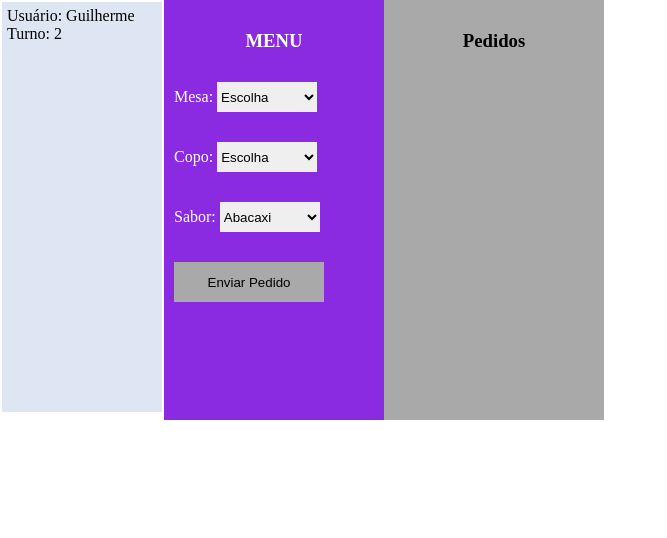
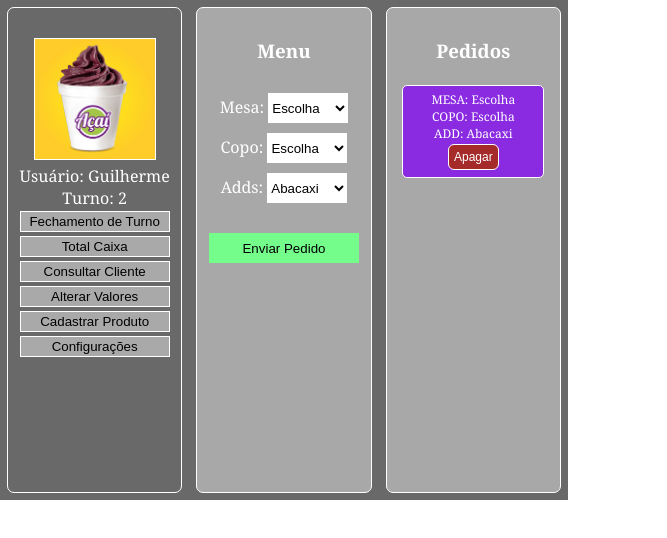
Before and after one commit to GuilhermeDiechiete/PROJETOS, a plain HTML site: page 04.SISTEMA AÇAI/ProjetoNV1/index.html in a window 1280 px wide. Shown: the whole page, without its empty margins (0-667 px from the left). Drawn offline with Linux system fonts and the light colour scheme.

Commit message:
projeto sistema acai nv2

```diff
--- /dev/null
+++ b/04.SISTEMA AÇAI/ProjetoNV1/assets/css/app.css
@@ -0,0 +1,28 @@
+@charset "UTF_8";
+
+* {
+    margin: 0px;
+    border: 0px;
+    padding: 0px;
+}
+
+.app {
+    background-color: dimgray;
+    max-width: 568px;
+    height: 500px;
+    display: flex;
+}
+.usuario, .menu, .pedidos {
+    width: 180px;
+    text-align: center;
+    padding-top: 30px;
+    margin: 7px;
+    border: white 1px solid;
+    border-radius: 7px;
+    color: white;
+    font-family: Georgia;
+}
+
+h3 {
+    margin-bottom: 20px;
+}
--- /dev/null
+++ b/04.SISTEMA AÇAI/ProjetoNV1/assets/css/sectionMenu.css
@@ -0,0 +1,35 @@
+@charset "UTF_8";
+
+.menu {
+    background-color: rgb(168, 168, 168);
+
+}
+
+.mesa, .tamanho, .sabor {
+    background-color: rgb(255, 255, 255);
+    height: 30px;
+    width: 80px;
+    margin-top: 10px;
+
+}
+
+.mesa:hover {
+    background-color: blueviolet;
+}
+.tamanho:hover {
+    background-color: blueviolet;
+}
+.sabor:hover {
+    background-color: blueviolet;
+}
+
+.enviar {
+    background-color: rgb(117, 253, 140);
+    height: 30px;
+    width: 150px;
+    margin-top: 30px;
+}
+.enviar:hover {
+    background-color: chartreuse;
+    transform: scale(108%);
+}
--- /dev/null
+++ b/04.SISTEMA AÇAI/ProjetoNV1/assets/css/sectionPedidos.css
@@ -0,0 +1,31 @@
+@charset "UTF_8";
+
+.pedidos {
+    background-color: rgb(168, 168, 168);
+}
+
+.item {
+    background-color: blueviolet;
+    margin: 2px 0px 2px 0px;
+    font-size: 12px;
+    width: 130px;
+    display: inline-block;
+    padding: 5px;
+    border-radius: 5px;
+    border: white 1px solid;
+}
+
+.apagar {
+    background-color: brown;
+    padding: 5px;
+    color: white;
+    margin: 2px;
+    font-size: 12px;
+    border-radius: 6px;
+    border: white 1px solid;
+
+}
+
+.apagar:hover {
+    transform: scale(105%);
+}
--- /dev/null
+++ b/04.SISTEMA AÇAI/ProjetoNV1/assets/css/sectionUsuario.css
@@ -0,0 +1,15 @@
+@charset "UTF_8";
+
+.logo {
+    height: 120px;
+    width: 120px;
+    border: white 1px solid;
+}
+
+.btnUsuario {
+    background-color: darkgrey;
+    border: white 1px solid;
+    width: 150px;
+    margin: 2px;
+    padding: 2px;
+}
--- a/04.SISTEMA AÇAI/assets/manu.js
+++ b/04.SISTEMA AÇAI/ProjetoNV1/assets/js/manu.js
@@ -1,14 +1,22 @@
+// LIGAÇÕES COM O HTML
 const opçãoMesa = document.querySelector('.mesa')
 const opçãoTamanho = document.querySelector('.tamanho')
 const opçãoSabor = document.querySelector('.sabor')
-
 const botaoEnviar = document.querySelector('.enviar')
 const registroDePedidos = document.querySelector('.registroPedidos')
 
-// CAPTURANDO EVENTO DE CLICK NO BOTAO
+
+// CAPTURANDO EVENTO DE CLICK NO BOTAO ENVIAR PEDIDO
 botaoEnviar.addEventListener('click', function(){
-    criarPedido()
+    criarPedido()})
 
+document.addEventListener('click', function(e){
+    const el = e.target
+
+    if(el.classList.contains('apagar')){
+        el.parentElement.remove()
+
+    }
 })
 
 function criarLi(){
@@ -25,9 +33,9 @@ function criarPedido(){
 
 }
 function concatenarPedido(){
-    const pedido = `Mesa: ${opçãoMesa.value}
-                    Tamanho: ${opçãoTamanho.value}
-                    Sabor: ${opçãoSabor.value}`
+    const pedido = `MESA: ${opçãoMesa.value}
+                    COPO: ${opçãoTamanho.value}
+                    ADD: ${opçãoSabor.value} `
     return pedido
 }
 
@@ -38,3 +46,11 @@ function criarBotaoApagar(li){
     botaoApagar.setAttribute('class', 'apagar')
     li.appendChild(botaoApagar)
 }
+
+function salvarPedido(){
+    const pedidoSalvo = criarPedido()
+    localStorage.getItem = pedidoSalvo
+    return pedidoSalvo
+}
+
+salvarPedido()
--- a/04.SISTEMA AÇAI/index.html
+++ b/04.SISTEMA AÇAI/ProjetoNV1/index.html
@@ -5,20 +5,34 @@
     <meta http-equiv="X-UA-Compatible" content="IE=edge">
     <meta name="viewport" content="width=device-width, initial-scale=1.0">
     <title>Document</title>
-    <link rel="stylesheet" href="assets/styleUsuario.css">
-    <link rel="stylesheet" href="assets/styleMenu.css">
 
+    <!--CSS-->
+    <link rel="stylesheet" href="assets/css/app.css">
+    <link rel="stylesheet" href="assets/css/sectionUsuario.css">
+    <link rel="stylesheet" href="assets/css/sectionMenu.css">
+    <link rel="stylesheet" href="assets/css/sectionPedidos.css">
 </head>
 <body>
     <section class="app">
+
         <section class="usuario">
+            <img src="assets/img/loog-açai.jpg" alt="logo-sistema" class="logo"> <br>
             <label for="">Usuário:</label>
             <label for="">Guilherme</label> <br>
             <label for="">Turno:</label>
-            <label for="">2</label>
+            <label for="">2</label> <br>
+
+            <button class="btnUsuario">Fechamento de Turno</button>
+            <button class="btnUsuario">Total Caixa</button>
+            <button class="btnUsuario">Consultar Cliente</button>
+            <button class="btnUsuario">Alterar Valores</button>
+            <button class="btnUsuario">Cadastrar Produto</button>
+            <button class="btnUsuario">Configurações</button>
         </section>
+
+
         <section class="menu">
-            <h3> MENU</h3>
+            <h3> Menu</h3>
             <label for="">Mesa:</label>
             <select class="mesa">
                 <option value="Escolha">Escolha</option>
@@ -54,7 +68,7 @@
                 <option value="1LT">1LT</option>
             </select> <br>
 
-            <label for="">Sabor:</label>
+            <label for="">Adds:</label>
             <select class="sabor">
                 <option value="Abacaxi">Abacaxi</option>
                 <option value="Banana">Banana</option>
@@ -77,6 +91,6 @@
 
         </section>
     </section>
-    <script src="assets/manu.js"></script>
+    <script src="assets/js/manu.js"></script>
 </body>
 </html>
--- /dev/null
+++ b/04.SISTEMA AÇAI/ProjetoNV2/assets/css/app.css
@@ -0,0 +1,28 @@
+@charset "UTF_8";
+
+* {
+    margin: 0px;
+    border: 0px;
+    padding: 0px;
+}
+
+.app {
+    background-color: dimgray;
+    max-width: 568px;
+    height: 500px;
+    display: flex;
+}
+.usuario, .menu, .pedidos {
+    width: 180px;
+    text-align: center;
+    padding-top: 30px;
+    margin: 7px;
+    border: white 1px solid;
+    border-radius: 7px;
+    color: white;
+    font-family: Georgia;
+}
+
+h3 {
+    margin-bottom: 20px;
+}
--- /dev/null
+++ b/04.SISTEMA AÇAI/ProjetoNV2/assets/css/sectionMenu.css
@@ -0,0 +1,35 @@
+@charset "UTF_8";
+
+.menu {
+    background-color: rgb(168, 168, 168);
+
+}
+
+.mesa, .tamanho, .sabor {
+    background-color: rgb(255, 255, 255);
+    height: 30px;
+    width: 80px;
+    margin-top: 10px;
+
+}
+
+.mesa:hover {
+    background-color: blueviolet;
+}
+.tamanho:hover {
+    background-color: blueviolet;
+}
+.sabor:hover {
+    background-color: blueviolet;
+}
+
+.enviar {
+    background-color: rgb(117, 253, 140);
+    height: 30px;
+    width: 150px;
+    margin-top: 30px;
+}
+.enviar:hover {
+    background-color: chartreuse;
+    transform: scale(108%);
+}
--- /dev/null
+++ b/04.SISTEMA AÇAI/ProjetoNV2/assets/css/sectionPedidos.css
@@ -0,0 +1,31 @@
+@charset "UTF_8";
+
+.pedidos {
+    background-color: rgb(168, 168, 168);
+}
+
+.item {
+    background-color: blueviolet;
+    margin: 2px 0px 2px 0px;
+    font-size: 12px;
+    width: 130px;
+    display: inline-block;
+    padding: 5px;
+    border-radius: 5px;
+    border: white 1px solid;
+}
+
+.apagar {
+    background-color: brown;
+    padding: 5px;
+    color: white;
+    margin: 2px;
+    font-size: 12px;
+    border-radius: 6px;
+    border: white 1px solid;
+
+}
+
+.apagar:hover {
+    transform: scale(105%);
+}
--- /dev/null
+++ b/04.SISTEMA AÇAI/ProjetoNV2/assets/css/sectionUsuario.css
@@ -0,0 +1,15 @@
+@charset "UTF_8";
+
+.logo {
+    height: 120px;
+    width: 120px;
+    border: white 1px solid;
+}
+
+.btnUsuario {
+    background-color: darkgrey;
+    border: white 1px solid;
+    width: 150px;
+    margin: 2px;
+    padding: 2px;
+}
--- a/04.SISTEMA AÇAI/assets/styleMenu.css
+++ /dev/null
@@ -1,62 +0,0 @@
-@charset "UTF_8";
-
-* { padding: 0px; border: 0px; margin: 0px;}
-
-.app {
-    display: flex;
-}
-.menu {
-    background-color: blueviolet;
-    width: 200px;
-    height: 400px;
-    color: white;
-    padding: 10px;
-
-}
-
-h3 {
-    text-align: center;
-    padding: 20px 0px 30px 0px;
-}
-.mesa, .tamanho, .sabor {
-    margin-bottom: 30px;
-    height: 30px;
-    width: 100px;
-}
-.mesa:hover{
-    background-color: rgb(211, 189, 230);
-    transform: scale(1.1);
-}
-.tamanho:hover{
-    background-color: rgb(211, 189, 230);
-    transform: scale(1.1);
-}
-.sabor:hover{
-    background-color: rgb(211, 189, 230);
-    transform: scale(1.1);
-}
-.enviar {
-    background-color: darkgrey;
-    width: 150px;
-    height: 40px;
-}
-.enviar:hover {
-    background-color: green;
-}
-
-
-
-ul {
-    background-color: darkgray;
-    height: 400px;
-    width: 200px;
-    padding: 10px;
-    text-align: center;
-    }
-.item {
-    color: white;
-    padding: 10px;
-    background-color: rgb(98, 19, 138);
-    margin: 2px;
-
-}
--- a/04.SISTEMA AÇAI/assets/styleUsuario.css
+++ /dev/null
@@ -1,11 +0,0 @@
-@charset "UTF_8";
-
-* { margin: 0px; padding: 0px; border: 0px;}
-
-.usuario {
-    background-color: rgb(223, 230, 243);
-    border: white 2px solid;
-    height: 400px;
-    width: 150px;
-    padding: 5px;
-}
```
Also changed, not shown: 04.SISTEMA AÇAI/ProjetoNV2/assets/js/manu.js (added, +56 -0 lines), 04.SISTEMA AÇAI/ProjetoNV2/index.html (added, +96 -0 lines), 04.SISTEMA AÇAI/ProjetoNV1/assets/img/loog-açai.jpg (added), 04.SISTEMA AÇAI/ProjetoNV2/assets/img/loog-açai.jpg (added).
